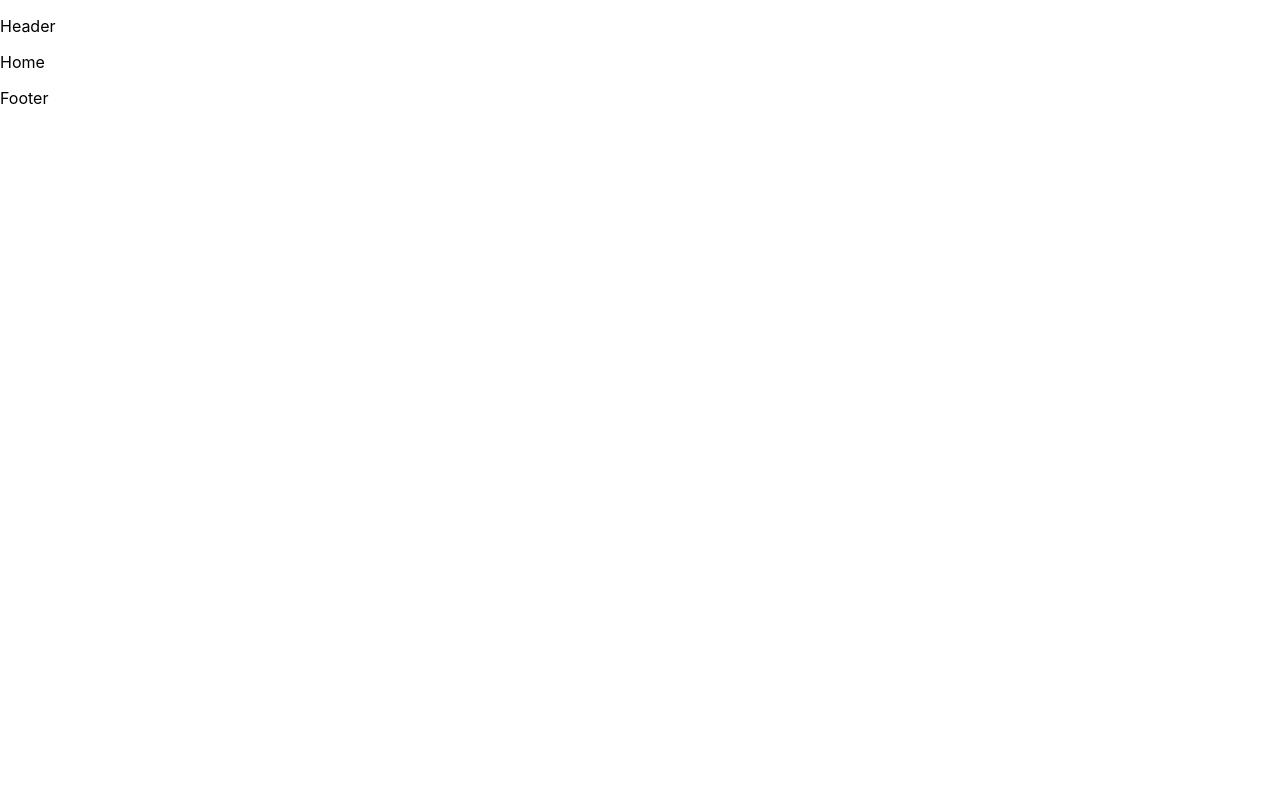
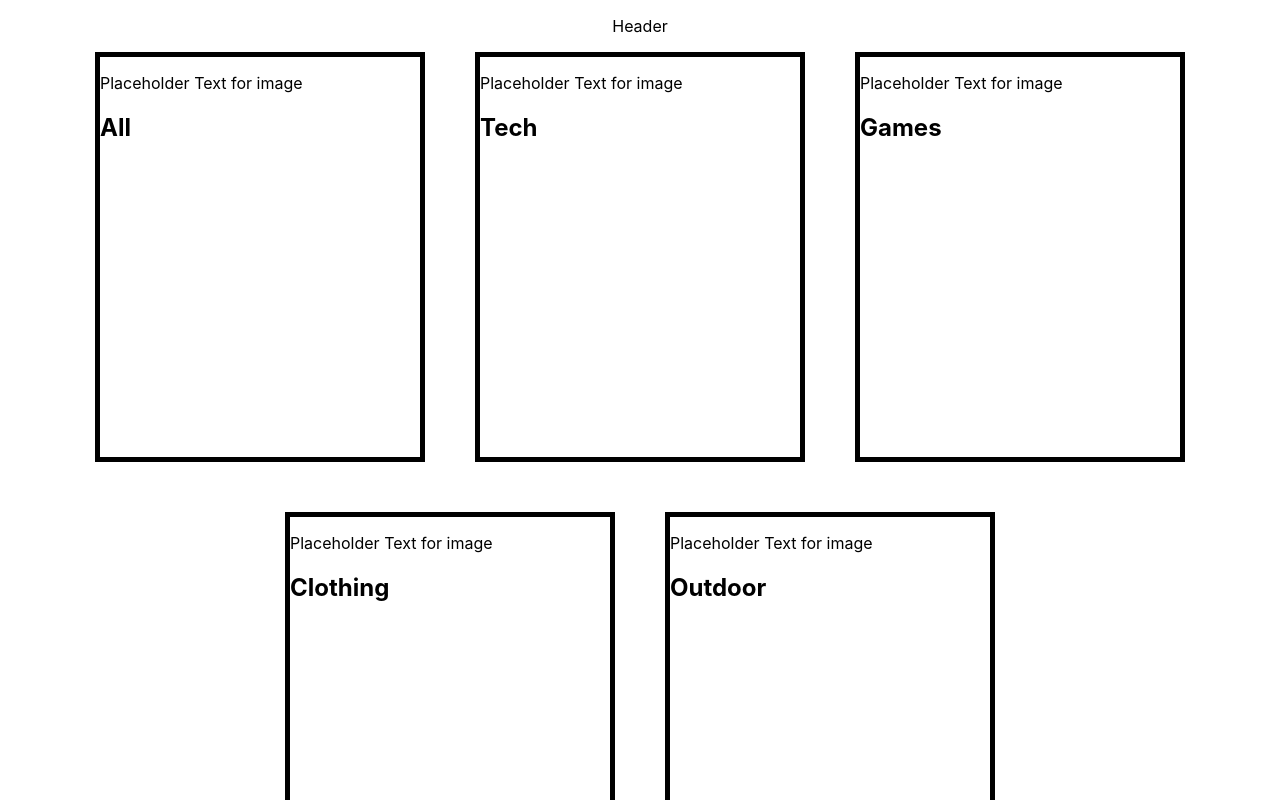
Before and after one commit to eric-holdener/odin-shopping-cart, a React (Create React App) app: page / in a window 1280 px wide. Shown: the top 800 px of the page. Built offline with nearby package versions, Linux system fonts and the light colour scheme.

Commit message:
product category routing is done

```diff
--- a/src/App.css
+++ b/src/App.css
@@ -36,3 +36,30 @@
     transform: rotate(360deg);
   }
 }
+
+.categoriesContainer {
+  display: flex;
+  gap: 50px;
+  flex-wrap: wrap;
+  justify-content: center;
+}
+
+.categoryCard {
+  width: 25vw;
+  height: 400px;
+  border: 5px solid black;
+}
+
+.app-container {
+  height: 100vh;
+  max-height: 100vh;
+  display: flex;
+  flex-direction: column;
+  justify-content: space-between;
+  align-items: center;
+}
+
+.categoryLink {
+  text-decoration: none;
+  color: black;
+}
--- a/src/App.js
+++ b/src/App.js
@@ -4,9 +4,11 @@ import { Outlet } from "react-router-dom";
 
 function App() {
   return (
-    <HeaderFooter>
-      <Outlet />
-    </HeaderFooter>
+    <div className='app-container'>
+      <HeaderFooter>
+        <Outlet />
+      </HeaderFooter>
+    </div>
   );
 }
 
--- /dev/null
+++ b/src/components/Category.js
@@ -0,0 +1,8 @@
+import { useParams } from "react-router-dom";
+
+export default function Category() {
+  let params = useParams();
+  return (
+    <h2>{params.category}</h2>
+  )
+}
--- /dev/null
+++ b/src/components/CategoryCard.js
@@ -0,0 +1,17 @@
+import { Link } from "react-router-dom";
+import { useState, useEffect } from "react";
+
+export default function CategoryCard(props) {
+  const [category, setCategory] = useState(props.category);
+  const [link, setLink] = useState();
+  const [linkSet, setLinkSet] = useState(false);
+
+  return(
+    <Link to={`/products/${category}`} className="categoryLink">
+      <div className="categoryCard">
+        <p>Placeholder Text for image</p>
+        <h2>{category}</h2>
+      </div>
+    </Link>
+  );
+}
--- a/src/components/Homepage.js
+++ b/src/components/Homepage.js
@@ -1,8 +1,17 @@
+import CategoryCard from "./CategoryCard"
+
 export default function Homepage() {
+  const categories = [
+    "All",
+    "Tech",
+    "Games",
+    "Clothing",
+    "Outdoor"
+  ]
+
   return (
-    <div>
-      <p>Home</p>
+    <div className="categoriesContainer">
+      {categories.map((category) => <CategoryCard category={category} key={category}/>)}
     </div>
-
   )
 }
--- a/src/index.js
+++ b/src/index.js
@@ -8,6 +8,7 @@ import Homepage from './components/Homepage';
 import Product from './components/Product';
 import ProductDetails from './components/ProductDetails';
 import ShoppingCart from './components/ShoppingCart';
+import Category from './components/Category';
 
 const root = ReactDOM.createRoot(document.getElementById('root'));
 root.render(
@@ -17,7 +18,9 @@ root.render(
         <Route path="/" element={<App />}>
           <Route index element={<Homepage />}/>
           <Route path="products" element={<Product />}>
-            <Route path=":productId" element={<ProductDetails />}/>
+            <Route path=":category" element={<Category />}>
+              <Route path=":productId" element={<ProductDetails />}/>
+            </Route>
           </Route>
           <Route path="cart" element={<ShoppingCart />}/>
         </Route>
```
